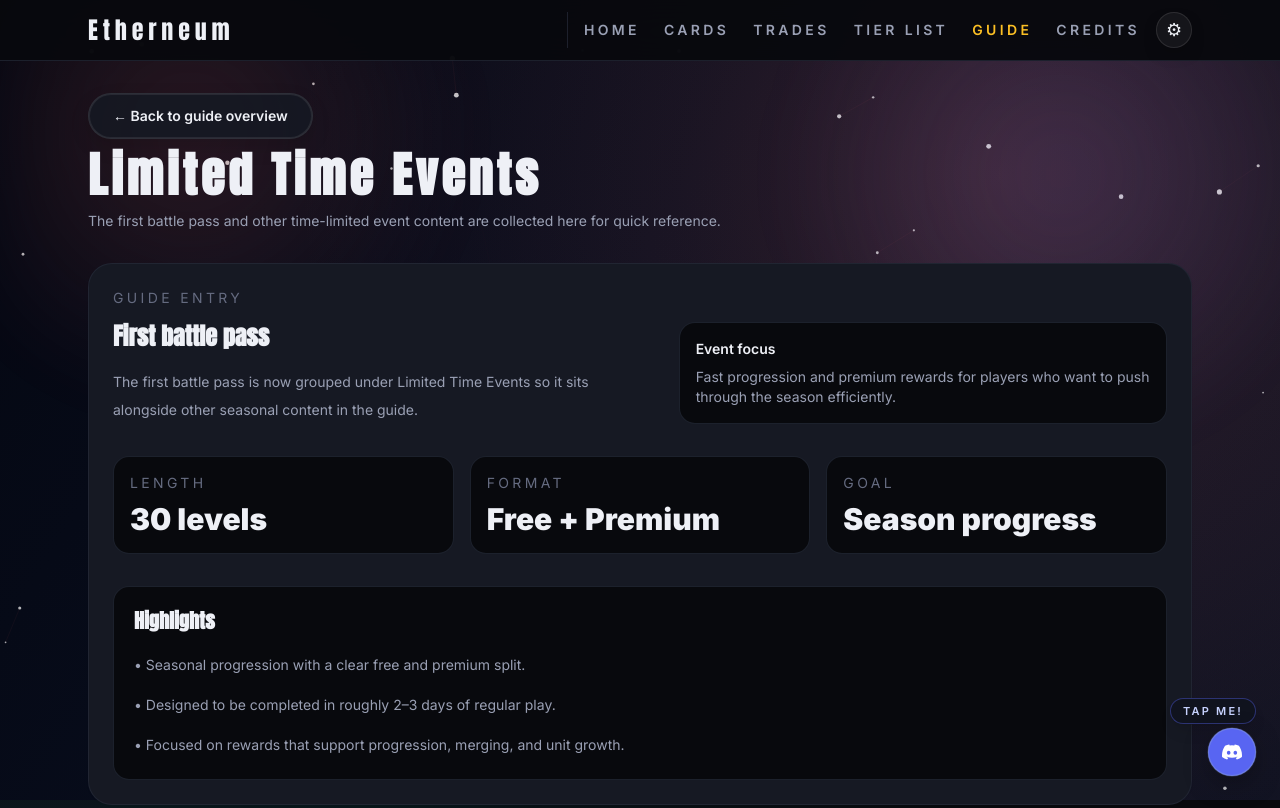
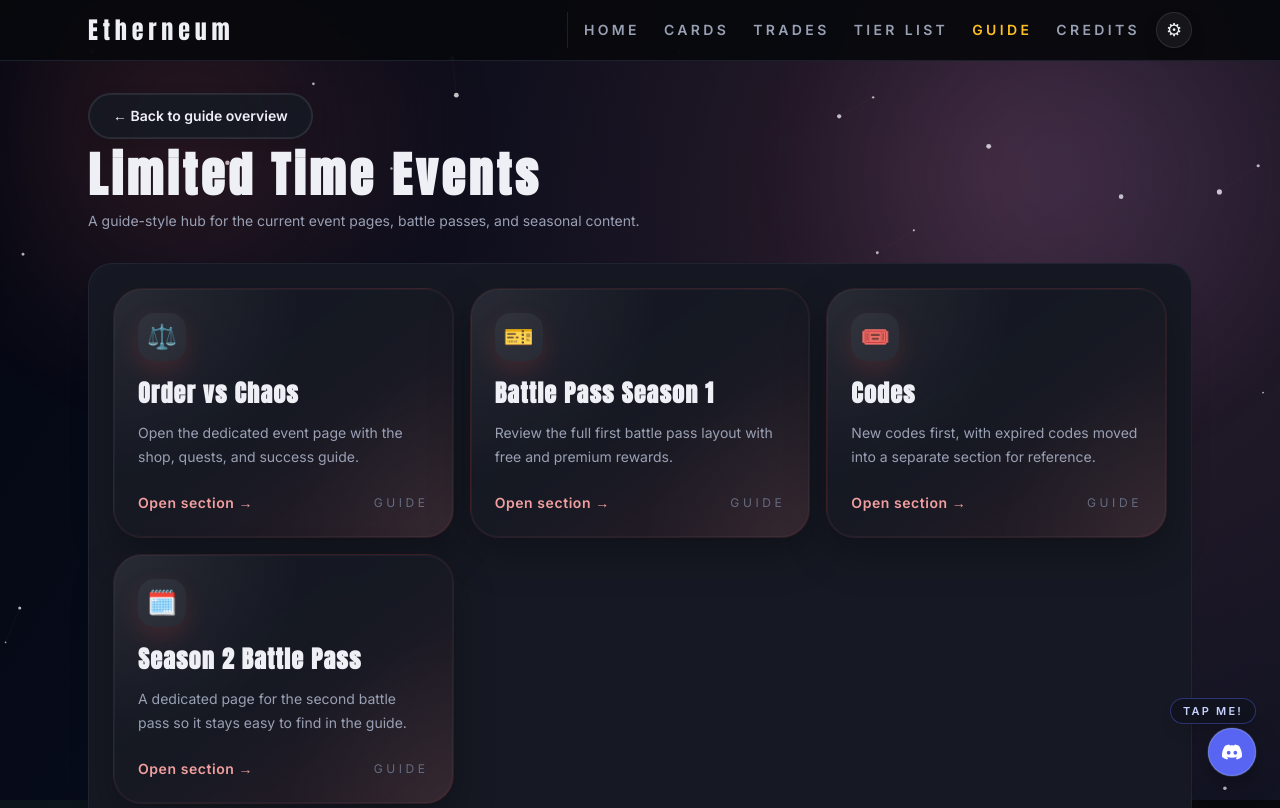
Before and after one commit to Etherneum/Etherneum.github.io, a Next.js app: page /tutorial/limited-time-events in a window 1280 px wide. Shown: the top 808 px of the page. Built offline with nearby package versions, Linux system fonts and the light colour scheme.

Commit message:
oml i hate this so much

```diff
--- /dev/null
+++ b/app/tutorial/limited-time-events/codes/page.tsx
@@ -0,0 +1,111 @@
+import { TutorialSectionShell } from "@/components/TutorialSectionShell";
+
+const ACTIVE_CODES = [
+  {
+    code: "NINJAUPDATEPART1!",
+    subtitle: "Requires Level 76+",
+    rewards: ["300,000 Gold", "Diamond Tobi", "Mythic Capsule", "Trading Ticket"],
+  },
+  {
+    code: "FACTIONUPDATE!",
+    subtitle: "Requires Level 76+",
+    rewards: ["350,000 Gold", "Gold Kashimo", "Mythic Capsule", "Infinite Ticket"],
+  },
+];
+
+const EXPIRED_CODES = [
+  {
+    code: "SORCERERPART2!",
+    subtitle: "Defeat wave 76 before redeeming",
+    date: "8/2/26",
+    rewards: ["200k Gold", "Diamond Joti", "3 Time Potions", "2 Luck Potions"],
+  },
+  {
+    code: "TRADING&BATTLEPASS!",
+    subtitle: "Defeat wave 76 before redeeming",
+    date: "8/2/26",
+    rewards: ["350k Gold", "Gold Megumo", "1 Super Time Potion", "3 Trading Tickets"],
+  },
+];
+
+function CodeCard({
+  code,
+  subtitle,
+  rewards,
+  date,
+  isNew = false,
+}: {
+  code: string;
+  subtitle: string;
+  rewards: string[];
+  date?: string;
+  isNew?: boolean;
+}) {
+  return (
+    <div className="rounded-2xl border border-ink-line/70 bg-ink-surface p-6 shadow-[0_10px_28px_rgba(0,0,0,0.22)]">
+      <div className="mb-4 flex flex-col gap-3 sm:flex-row sm:items-center sm:justify-between">
+        <div>
+          <div className="flex items-center gap-3">
+            <p className="font-display text-xl font-black tracking-[0.06em] text-text">{code}</p>
+            {isNew ? (
+              <span className="rounded-full border border-red-400/20 bg-red-500/10 px-3 py-1 text-[10px] font-semibold uppercase tracking-[0.3em] text-red-200">
+                New
+              </span>
+            ) : null}
+          </div>
+          <p className="mt-1 text-sm text-text-dim">{subtitle}</p>
+        </div>
+        {date ? (
+          <span className="inline-flex rounded-full border border-ink-line/70 bg-ink px-3 py-1 text-xs font-semibold uppercase tracking-[0.16em] text-text-dim">
+            {date}
+          </span>
+        ) : null}
+      </div>
+
+      <ul className="space-y-3">
+        {rewards.map((reward) => (
+          <li
+            key={reward}
+            className="flex items-center gap-4 rounded-2xl border border-ink-line/50 bg-ink p-4 text-sm text-text"
+          >
+            <span className="inline-flex h-10 w-10 items-center justify-center rounded-full bg-red-500/10 text-base text-red-200">
+              🎁
+            </span>
+            <span>{reward}</span>
+          </li>
+        ))}
+      </ul>
+    </div>
+  );
+}
+
+export default function LimitedTimeCodesPage() {
+  return (
+    <TutorialSectionShell
+      title="Codes"
+      description="Active codes are shown first, while older redeemable codes are kept under the expired section for reference."
+    >
+      <section className="rounded-3xl border border-ink-line/70 bg-ink-surface p-6 shadow-sm">
+        <div className="space-y-8">
+          <div>
+            <h2 className="font-display text-2xl font-black">New codes</h2>
+            <div className="mt-4 grid gap-4">
+              {ACTIVE_CODES.map((code) => (
+                <CodeCard key={code.code} code={code.code} subtitle={code.subtitle} rewards={code.rewards} isNew />
+              ))}
+            </div>
+          </div>
+
+          <div>
+            <h2 className="font-display text-2xl font-black">Expired codes</h2>
+            <div className="mt-4 grid gap-4">
+              {EXPIRED_CODES.map((code) => (
+                <CodeCard key={code.code} code={code.code} subtitle={code.subtitle} rewards={code.rewards} date={code.date} />
+              ))}
+            </div>
+          </div>
+        </div>
+      </section>
+    </TutorialSectionShell>
+  );
+}
--- a/app/tutorial/limited-time-events/page.tsx
+++ b/app/tutorial/limited-time-events/page.tsx
@@ -1,55 +1,63 @@
+import Link from "next/link";
 import { TutorialSectionShell } from "@/components/TutorialSectionShell";
 
-const LIMITED_TIME_EVENTS = {
-  intro: "The first battle pass is now grouped under Limited Time Events so it sits alongside other seasonal content in the guide.",
-  highlights: [
-    "Seasonal progression with a clear free and premium split.",
-    "Designed to be completed in roughly 2–3 days of regular play.",
-    "Focused on rewards that support progression, merging, and unit growth.",
-  ],
-};
+const EVENTS = [
+  {
+    title: "Order vs Chaos",
+    href: "/tutorial/order-vs-chaos",
+    description: "Open the dedicated event page with the shop, quests, and success guide.",
+    symbol: "⚖️",
+  },
+  {
+    title: "Battle Pass Season 1",
+    href: "/tutorial/battlepass",
+    description: "Review the full first battle pass layout with free and premium rewards.",
+    symbol: "🎫",
+  },
+  {
+    title: "Codes",
+    href: "/tutorial/limited-time-events/codes",
+    description: "New codes first, with expired codes moved into a separate section for reference.",
+    symbol: "🎟️",
+  },
+  {
+    title: "Season 2 Battle Pass",
+    href: "/tutorial/season-2-battle-pass",
+    description: "A dedicated page for the second battle pass so it stays easy to find in the guide.",
+    symbol: "🗓️",
+  },
+];
 
 export default function LimitedTimeEventsPage() {
   return (
     <TutorialSectionShell
       title="Limited Time Events"
-      description="The first battle pass and other time-limited event content are collected here for quick reference."
+      description="A guide-style hub for the current event pages, battle passes, and seasonal content."
     >
       <section className="rounded-3xl border border-ink-line/70 bg-ink-surface p-6 shadow-sm">
-        <div className="flex flex-col gap-6 lg:flex-row lg:items-end lg:justify-between">
-          <div className="max-w-2xl">
-            <p className="text-sm uppercase tracking-[0.24em] text-text-faint">Guide entry</p>
-            <h2 className="mt-3 font-display text-2xl font-black">First battle pass</h2>
-            <p className="mt-4 text-sm leading-7 text-text-dim">{LIMITED_TIME_EVENTS.intro}</p>
-          </div>
-          <div className="rounded-2xl border border-ink-line/70 bg-ink p-4 text-sm text-text-dim">
-            <p className="font-semibold text-text">Event focus</p>
-            <p className="mt-2">Fast progression and premium rewards for players who want to push through the season efficiently.</p>
-          </div>
-        </div>
-
-        <div className="mt-8 grid gap-4 md:grid-cols-3">
-          <div className="rounded-2xl border border-ink-line/70 bg-ink p-4">
-            <p className="text-sm uppercase tracking-[0.24em] text-text-faint">Length</p>
-            <p className="mt-2 text-3xl font-black">30 levels</p>
-          </div>
-          <div className="rounded-2xl border border-ink-line/70 bg-ink p-4">
-            <p className="text-sm uppercase tracking-[0.24em] text-text-faint">Format</p>
-            <p className="mt-2 text-3xl font-black">Free + Premium</p>
-          </div>
-          <div className="rounded-2xl border border-ink-line/70 bg-ink p-4">
-            <p className="text-sm uppercase tracking-[0.24em] text-text-faint">Goal</p>
-            <p className="mt-2 text-3xl font-black">Season progress</p>
-          </div>
-        </div>
-
-        <div className="mt-8 rounded-2xl border border-ink-line/70 bg-ink p-5">
-          <h3 className="font-display text-xl font-black">Highlights</h3>
-          <ul className="mt-4 space-y-3 text-sm leading-7 text-text-dim">
-            {LIMITED_TIME_EVENTS.highlights.map((item) => (
-              <li key={item}>• {item}</li>
-            ))}
-          </ul>
+        <div className="grid gap-4 md:grid-cols-2 xl:grid-cols-3">
+          {EVENTS.map((event) => (
+            <Link
+              key={event.href}
+              href={event.href}
+              className="group relative flex min-h-[220px] flex-col justify-between overflow-hidden rounded-[1.8rem] border border-red-500/10 bg-gradient-to-br from-ink-surface via-ink-surface/95 to-red-500/10 p-6 shadow-[0_0_0_1px_rgba(255,255,255,0.04)_inset,0_16px_42px_rgba(0,0,0,0.28)] transition-all duration-300 ease-out hover:-translate-y-1 hover:border-red-400/20"
+            >
+              <div className="absolute inset-0 bg-[radial-gradient(circle_at_top_left,rgba(255,255,255,0.08),transparent_45%),radial-gradient(circle_at_bottom_right,rgba(255,255,255,0.05),transparent_40%)]" />
+              <div className="relative z-10">
+                <div className="mb-4 inline-flex h-12 w-12 items-center justify-center rounded-2xl bg-white/5 text-2xl text-red-300 shadow-[0_10px_25px_rgba(239,68,68,0.16)]">
+                  {event.symbol}
+                </div>
+                <h2 className="font-display text-2xl font-black tracking-[0.05em] text-text">
+                  {event.title}
+                </h2>
+                <p className="mt-3 text-sm leading-6 text-text-dim">{event.description}</p>
+              </div>
+              <div className="relative z-10 mt-6 flex items-center justify-between gap-3">
+                <span className="text-sm font-semibold tracking-[0.04em] text-red-300/95">Open section →</span>
+                <span className="text-xs uppercase tracking-[0.3em] text-text-faint">Guide</span>
+              </div>
+            </Link>
+          ))}
         </div>
       </section>
     </TutorialSectionShell>
--- a/app/tutorial/page.tsx
+++ b/app/tutorial/page.tsx
@@ -17,13 +17,13 @@ const GUIDE_COPY = {
       { title: "Clone machine", href: "/tutorial/clone-machine", description: "Clone machine timings by mutation, trait, rarity, and level 1 baseline data.", symbol: "🧪" },
       { title: "Evolution Machine", href: "/tutorial/evolution-machine", description: "How to evolve god units with Infinite Tower and crafting materials.", symbol: "🔧" },
       { title: "Gamepass priority", href: "/tutorial/gamepasses", description: "The recommended order for gamepasses.", symbol: "🛡️" },
-      { title: "Limited Time Events", href: "/tutorial/limited-time-events", description: "The first battle pass and other time-limited seasonal events.", symbol: "🎉" },
-      { title: "Order vs Chaos", href: "/tutorial/order-vs-chaos", description: "A dedicated limited-time event page with shop items, quests, and success tips.", symbol: "⚖️" },
+      { title: "Order vs Chaos", href: "/tutorial/order-vs-chaos", description: "A dedicated limited-time event page with shop items, quests, and success tips.", symbol: "⚖️", tag: "NEW" },
       { title: "Free-to-play tokens", href: "/tutorial/free-to-play-tokens", description: "How to earn tokens and spend them efficiently without Robux.", symbol: "🪙" },
       { title: "Titles", href: "/tutorial/titles", description: "Achievement titles and approximate time estimates.", symbol: "🏷️" },
-      { title: "Codes", href: "/tutorial/codes", description: "Active redeem codes and their rewards.", symbol: "🎟️" },
+      { title: "Codes", href: "/tutorial/limited-time-events/codes", description: "Active redeem codes and their rewards.", symbol: "🎟️" },
       { title: "Infinite Tower", href: "/tutorial/infinite-tower", description: "Rewards and strategies for endless wave combat.", symbol: "🏰" },
       { title: "Admin Abuse", href: "/tutorial/admin-abuse", description: "Weekly update event with free items, Astronaut mutation, obby, and boss rewards.", symbol: "⚠️" },
+      { title: "Limited Time Events", href: "/tutorial/limited-time-events", description: "Event hub for battle passes and limited-time content.", symbol: "🎉" },
     ],
     badge: (index: number) => `Guide ${index + 1}`,
     action: "Open section →",
@@ -40,13 +40,13 @@ const GUIDE_COPY = {
       { title: "Fusión y clonación", href: "/tutorial/merging", description: "Cómo funcionan la fusión y la clonación en la práctica.", symbol: "🧬" },
       { title: "Máquina de clonación", href: "/tutorial/clone-machine", description: "Tiempos de la máquina de clonación por mutación, trait, rareza y datos base de nivel 1.", symbol: "🧪" },
       { title: "Prioridad de gamepasses", href: "/tutorial/gamepasses", description: "El orden recomendado para los gamepasses.", symbol: "🛡️" },
-      { title: "Eventos de tiempo limitado", href: "/tutorial/limited-time-events", description: "El primer battle pass y otros eventos estacionales de tiempo limitado.", symbol: "🎉" },
-      { title: "Order vs Chaos", href: "/tutorial/order-vs-chaos", description: "Una página dedicada del evento limitado con objetos de tienda, misiones y consejos para tener éxito.", symbol: "⚖️" },
+      { title: "Order vs Chaos", href: "/tutorial/order-vs-chaos", description: "Una página dedicada del evento limitado con objetos de tienda, misiones y consejos para tener éxito.", symbol: "⚖️", tag: "NUEVO" },
       { title: "Tokens para free-to-play", href: "/tutorial/free-to-play-tokens", description: "Cómo ganar tokens y gastarlos eficientemente sin Robux.", symbol: "🪙" },
       { title: "Títulos", href: "/tutorial/titles", description: "Títulos de logro y estimaciones aproximadas de tiempo.", symbol: "🏷️" },
-      { title: "Códigos", href: "/tutorial/codes", description: "Códigos activos de canje y sus recompensas.", symbol: "🎟️" },
+      { title: "Códigos", href: "/tutorial/limited-time-events/codes", description: "Códigos activos de canje y sus recompensas.", symbol: "🎟️" },
       { title: "Torre Infinita", href: "/tutorial/infinite-tower", description: "Recompensas y estrategias para combate de olas infinitas.", symbol: "🏰" },
       { title: "Abuso de administrador", href: "/tutorial/admin-abuse", description: "Evento de actualización semanal con artículos gratis, mutación astronauta, obby y recompensas de boss.", symbol: "⚠️" },
+      { title: "Eventos de tiempo limitado", href: "/tutorial/limited-time-events", description: "Centro de eventos de tiempo limitado y battle passes.", symbol: "🎉" },
     ],
     badge: (index: number) => `Guía ${index + 1}`,
     action: "Abrir sección →",
@@ -92,8 +92,15 @@ export default function TutorialPage() {
                 {item.symbol}
               </div>
               <div className="relative z-10">
-                <div className="mb-4 inline-flex h-12 w-12 items-center justify-center rounded-2xl bg-white/5 text-2xl text-red-300 shadow-[0_10px_25px_rgba(239,68,68,0.16)]">
-                  {item.symbol}
+                <div className="mb-4 flex items-center justify-between gap-3">
+                  <div className="inline-flex h-12 w-12 items-center justify-center rounded-2xl bg-white/5 text-2xl text-red-300 shadow-[0_10px_25px_rgba(239,68,68,0.16)]">
+                    {item.symbol}
+                  </div>
+                  {item.tag ? (
+                    <span className="rounded-full border border-red-400/20 bg-red-500/10 px-3 py-1 text-[10px] font-semibold uppercase tracking-[0.3em] text-red-200">
+                      {item.tag}
+                    </span>
+                  ) : null}
                 </div>
                 <h3 className="font-display text-2xl font-black tracking-[0.05em] text-text transition-colors duration-300 group-hover:text-red-300">
                   {item.title}
--- /dev/null
+++ b/app/tutorial/season-2-battle-pass/page.tsx
@@ -0,0 +1,20 @@
+import { TutorialSectionShell } from "@/components/TutorialSectionShell";
+
+export default function SeasonTwoBattlePassPage() {
+  return (
+    <TutorialSectionShell
+      title="Season 2 Battle Pass"
+      description="A dedicated guide page for the second battle pass so it can be opened and reviewed independently."
+    >
+      <section className="rounded-3xl border border-ink-line/70 bg-ink-surface p-6 shadow-sm">
+        <div className="rounded-2xl border border-ink-line/70 bg-ink p-6">
+          <p className="text-sm uppercase tracking-[0.24em] text-text-faint">Coming soon</p>
+          <h2 className="mt-3 font-display text-2xl font-black">Season 2 rewards and progression will be added here.</h2>
+          <p className="mt-4 text-sm leading-7 text-text-dim">
+            This page is now in place as the dedicated location for Season 2 Battle Pass information, so it can be expanded later without mixing it into the other event pages.
+          </p>
+        </div>
+      </section>
+    </TutorialSectionShell>
+  );
+}
```
Also changed, not shown: 546 other files (tests, documents, lock files or other folders).
